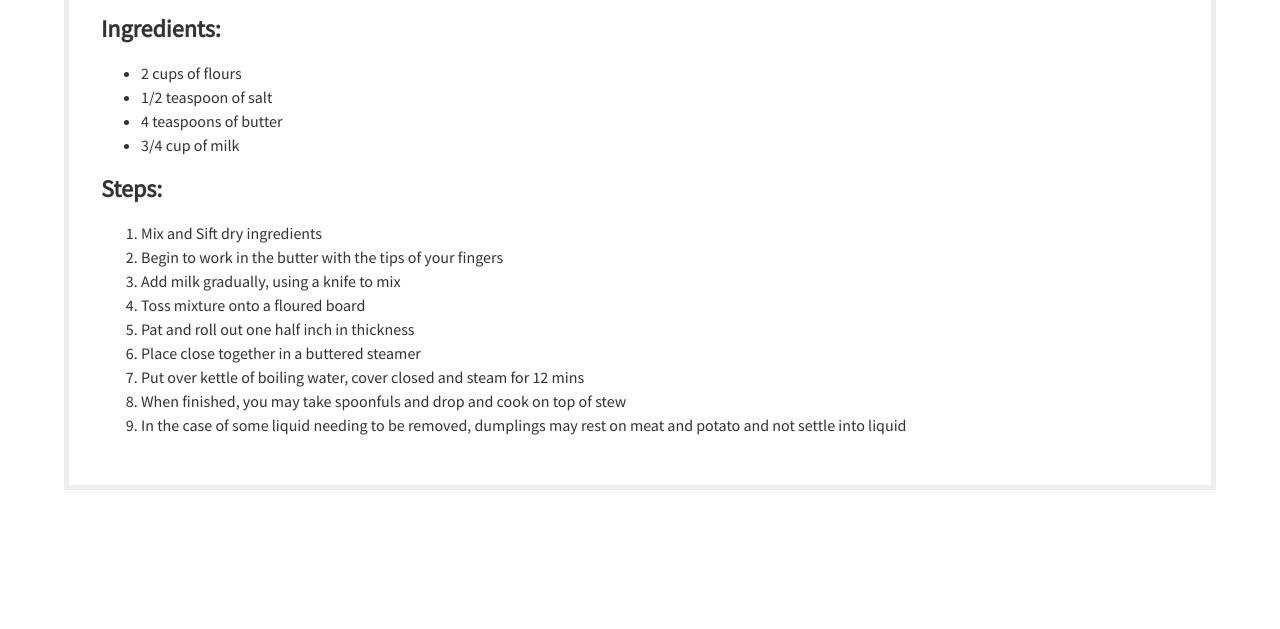
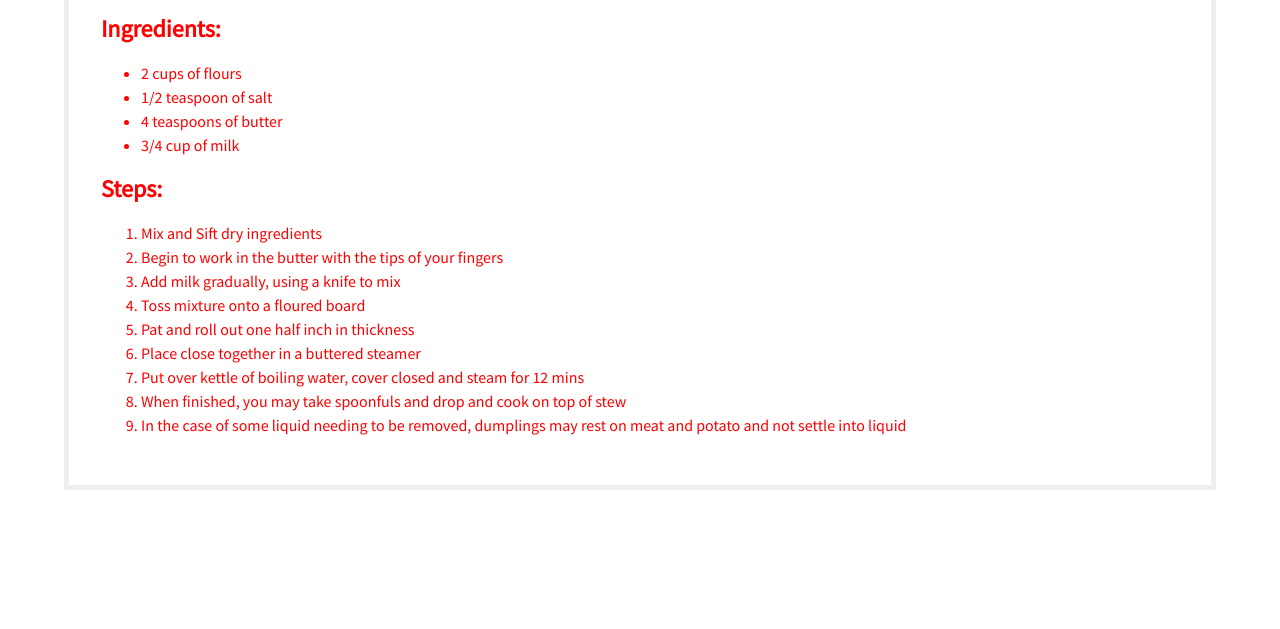
Before and after one commit to biancaflores96/Recipe, a plain HTML site: page index.html in a window 1280 px wide. Shown: the part 171-800 px from the top of the page. Drawn offline with Linux system fonts and the light colour scheme.

Commit message:
font is now red

```diff
--- a/css/sitewide.css
+++ b/css/sitewide.css
@@ -30,7 +30,7 @@ body {
 	font-family: "Source Sans Pro", "Helvetica Neue", Helvetica, Arial, sans-serif;
 	font-size: 16px;
 	line-height: 1.5em;
-	color: #333;
+	color: #ff0000;
 }
 
 /*	Generally, you will only want one container element in
```
